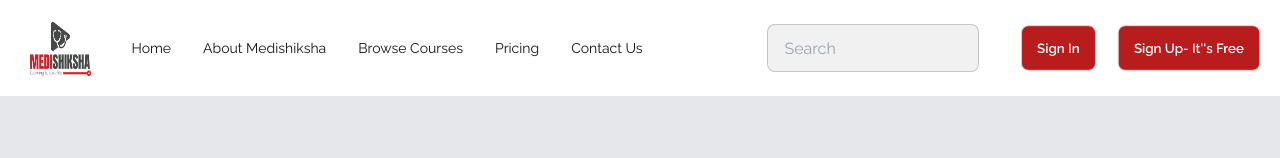
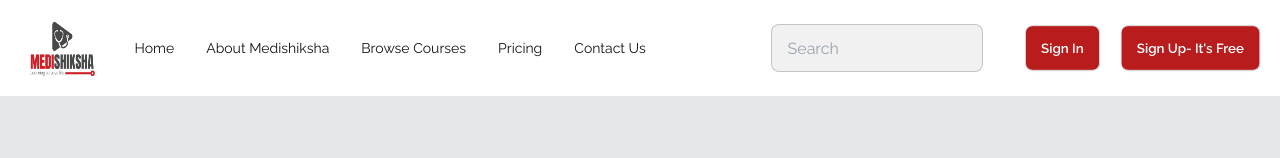
Before and after one commit to ritkrai2111/MediShiksha, a Next.js app: page /pages/courses in a window 1280 px wide. Shown: the top 158 px of the page. Built offline with nearby package versions, Linux system fonts and the light colour scheme.

Commit message:
Update CourseBar.tsx

```diff
--- a/app/components/coursecomp/CourseBar.tsx
+++ b/app/components/coursecomp/CourseBar.tsx
@@ -73,7 +73,7 @@ const CourseBar = () => {
                 </li>
                 <li className="mt-2">
                   <a className="btn bg-red-700 text-white">
-                    Sign Up- It'&apos;s Free
+                    Sign Up- It&apos;s Free
                   </a>
                 </li>
               </ul>
```
